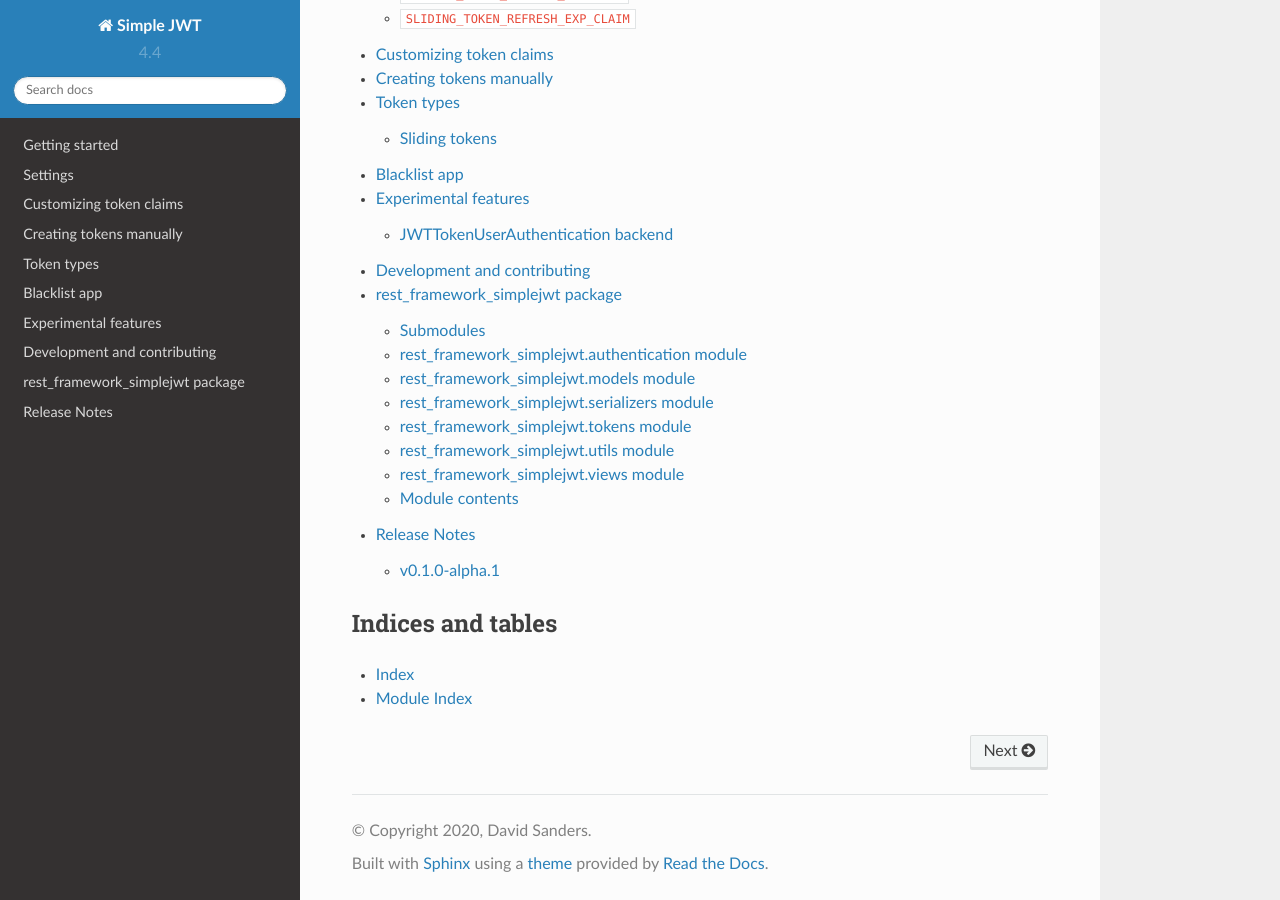
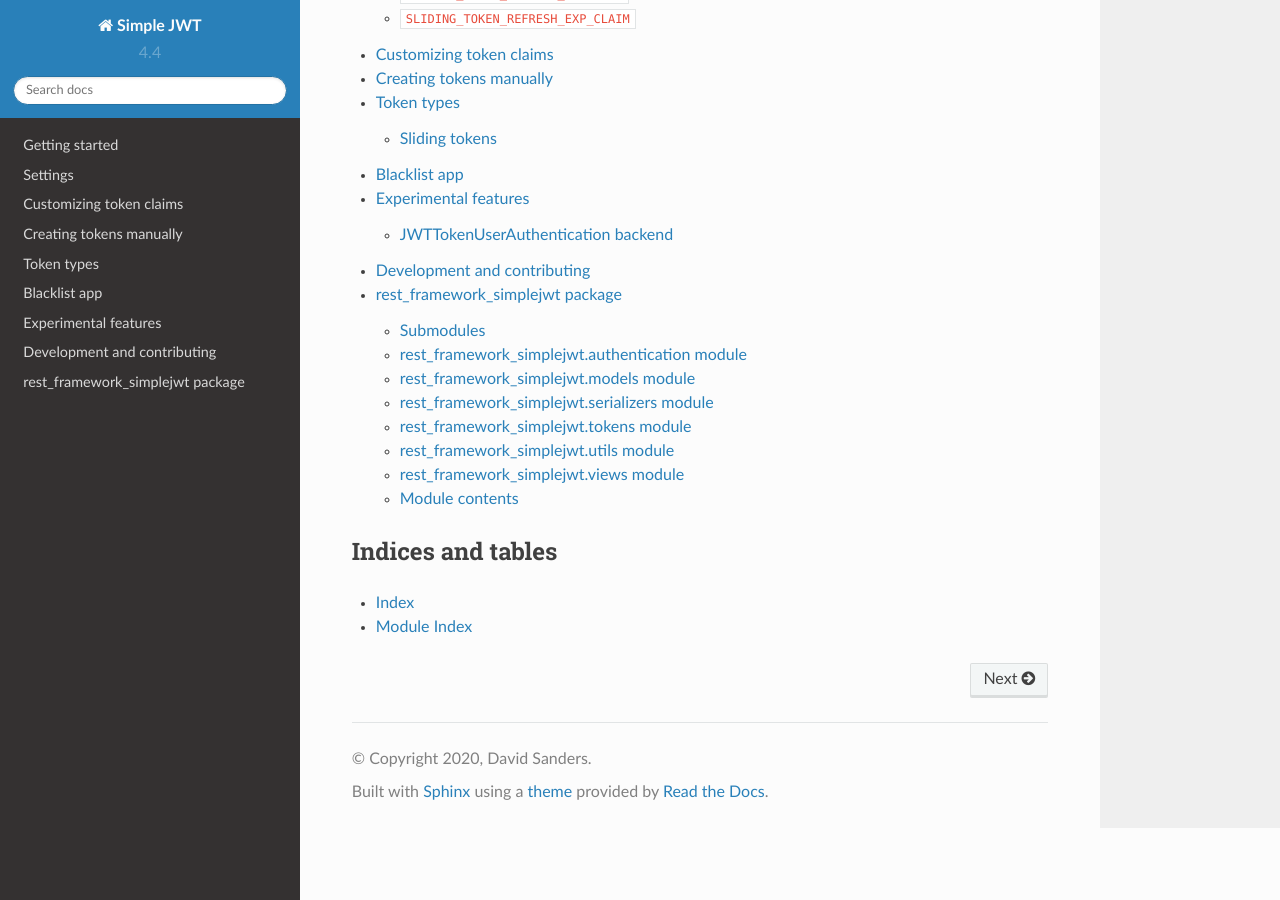
Before and after one commit to rango1105/django-simplejwt, a Sphinx documentation site: the page built from docs/index.rst, in a window 1280 px wide and 900 px high, scrolled down 1180 px. Built offline with Sphinx 7.4.7 and the Read the Docs theme 2.0.0, drawn with Linux system fonts in a browser that asks for light colours.

Commit message:
Remove unneeded release notes

```diff
--- a/docs/index.rst
+++ b/docs/index.rst
@@ -46,7 +46,6 @@ Contents
     experimental_features
     development_and_contributing
     rest_framework_simplejwt
-    release_notes
 
 
 Indices and tables
--- a/docs/release_notes.rst
+++ /dev/null
@@ -1,9 +0,0 @@
-Release Notes
-=============
-
-.. towncrier release notes start
-
-v0.1.0-alpha.1
---------------
-
-- Launched repository, claimed names for pip, RTD, github, etc
```
